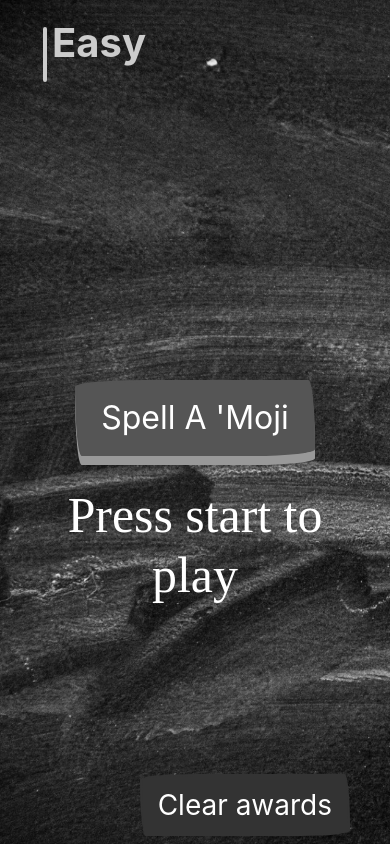
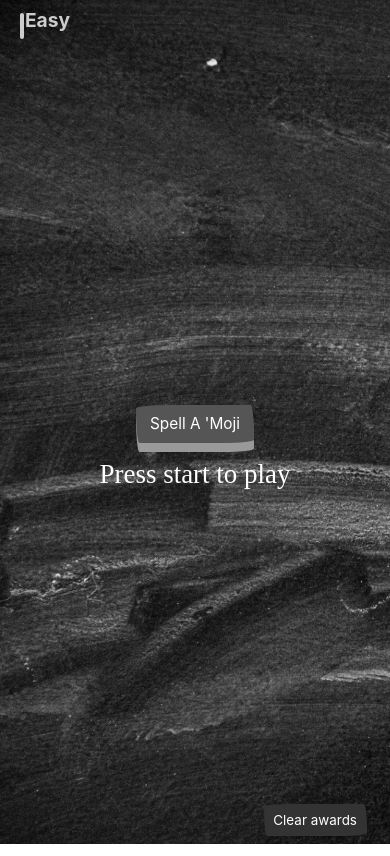
Before and after one commit to changtime247/SpellAMoji, a React (Create React App) app: page / in a window 390 px wide. Built offline with nearby package versions, Linux system fonts and the light colour scheme; a web font is replaced by a local one.

Commit message:
font-size fixed for responsive design

```diff
--- a/src/index.css
+++ b/src/index.css
@@ -19,7 +19,7 @@ html {
 }
 
 * {
-    font-size: 2rem;
+    font-size: 0.96rem;
 }
 
 body {
@@ -30,6 +30,7 @@ body {
     -webkit-font-smoothing: antialiased;
     -moz-osx-font-smoothing: grayscale;
     height: 90%;
+    /* height: 100%; */
     width: 100%;
     color: white;
 }
```
